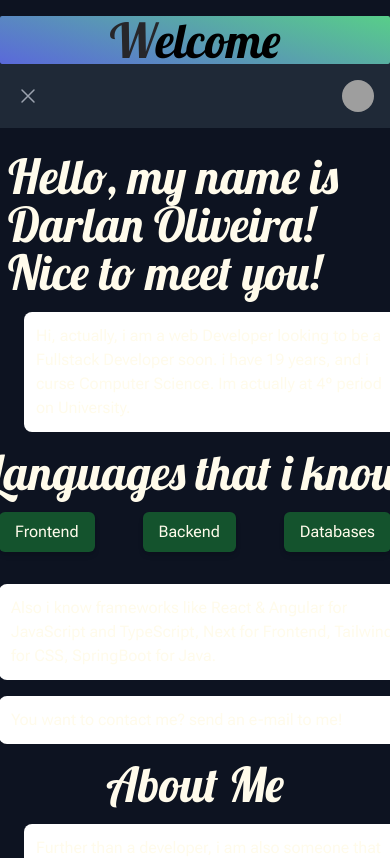
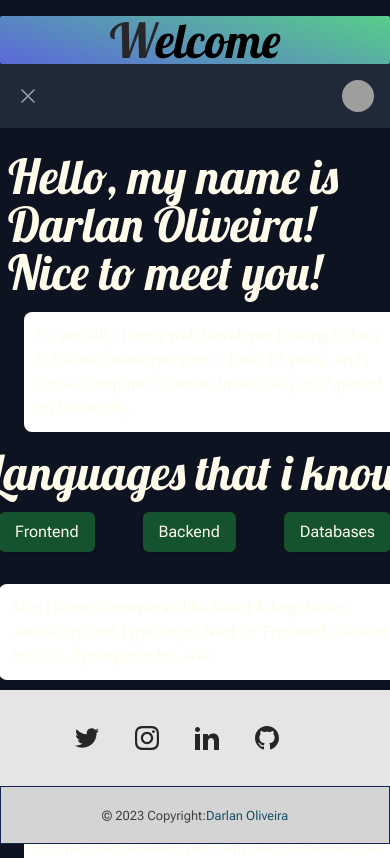
Before and after one commit to darlanZero/Portfolio, a Next.js app: page / in a window 390 px wide. Shown: the top 858 px of the page. Built offline with nearby package versions, Linux system fonts and the light colour scheme; grey boxes are pictures that could not be loaded.

Commit message:
layout responsive

```diff
--- a/src/app/layout.tsx
+++ b/src/app/layout.tsx
@@ -32,15 +32,15 @@ export default function RootLayout({ children }: { children: ReactNode }) {
           <Aside />
         </header>
 
-        <main className="max-h-screen">
-          <div className="relative flex flex-col items-center justify-between p-2 font-sans">
+        <main className="min-h-screen">
+          <div className="relative flex flex-grow flex-col items-center justify-between p-2 font-sans">
             {children}
           </div>
         </main>
 
-        <>
+        <div className="sticky bottom-0 w-full">
           <Footer />
-        </>
+        </div>
       </body>
     </html>
   )
```
